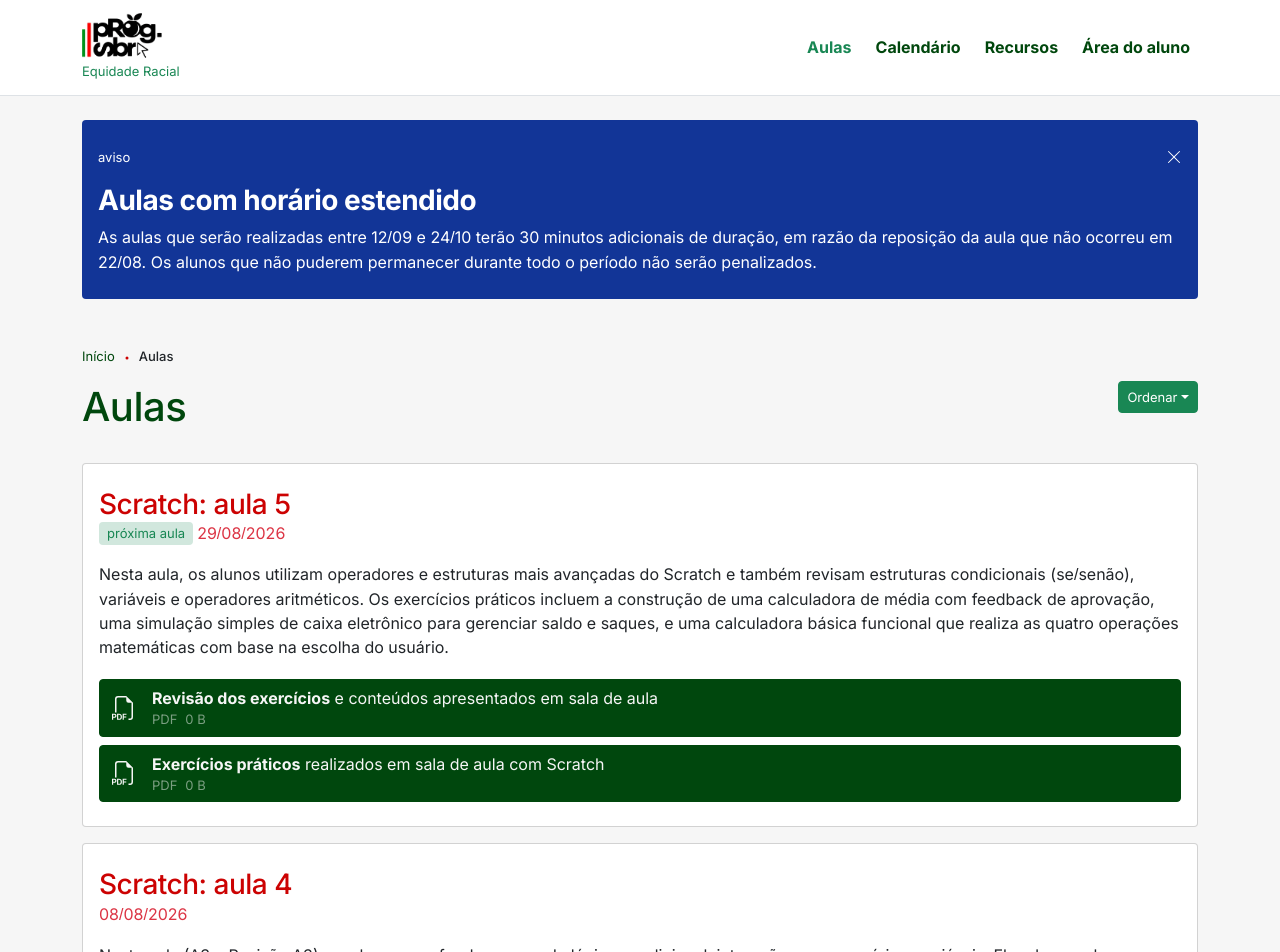
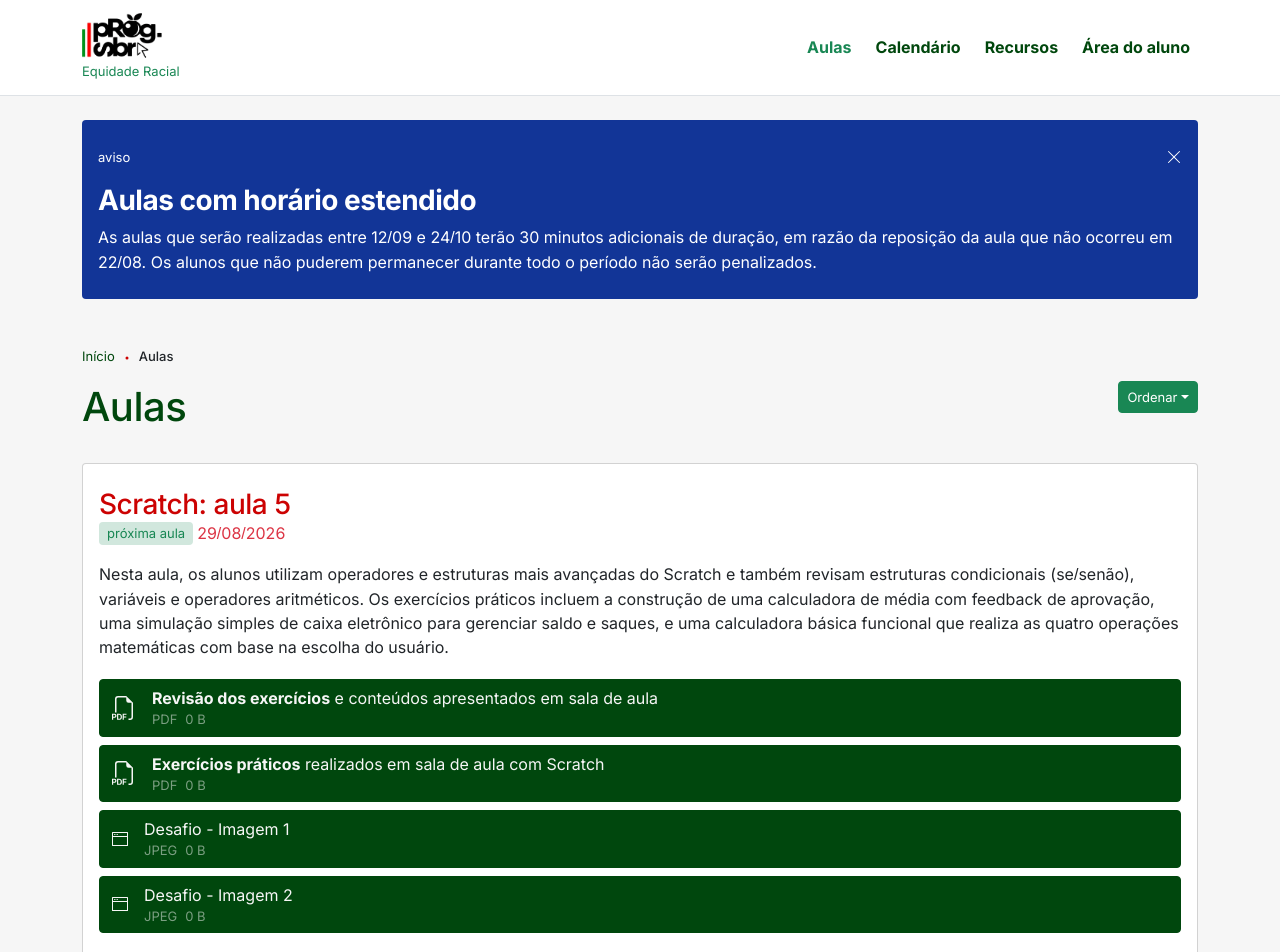
Before and after one commit to gabriersdev/ps-equidade, a Next.js app: page /classes in a window 1280 px wide. Shown: the top 952 px of the page. Built offline with nearby package versions, Linux system fonts and the light colour scheme; a web font is replaced by a local one.

Commit message:
feat: adicionando imagens à aula de 20260829

```diff
--- a/resources/classes-data.tsx
+++ b/resources/classes-data.tsx
@@ -46,6 +46,14 @@ export const rawClasses = [
         title: "Exercícios práticos realizados em sala de aula com Scratch",
         url: "/assets/classes/scratch/20260829.pdf"
       },
+      {
+        title: "Desafio - Imagem 1",
+        url: "/assets/support/IMG-20260829-E1.jpeg"
+      },
+      {
+        title: "Desafio - Imagem 2",
+        url: "/assets/support/IMG-20260829-E2.jpeg"
+      }
     ]
   },
   {
```
Also changed, not shown: public/assets/support/IMG-20260829-E1.jpeg (added), public/assets/support/IMG-20260829-E2.jpeg (added).
